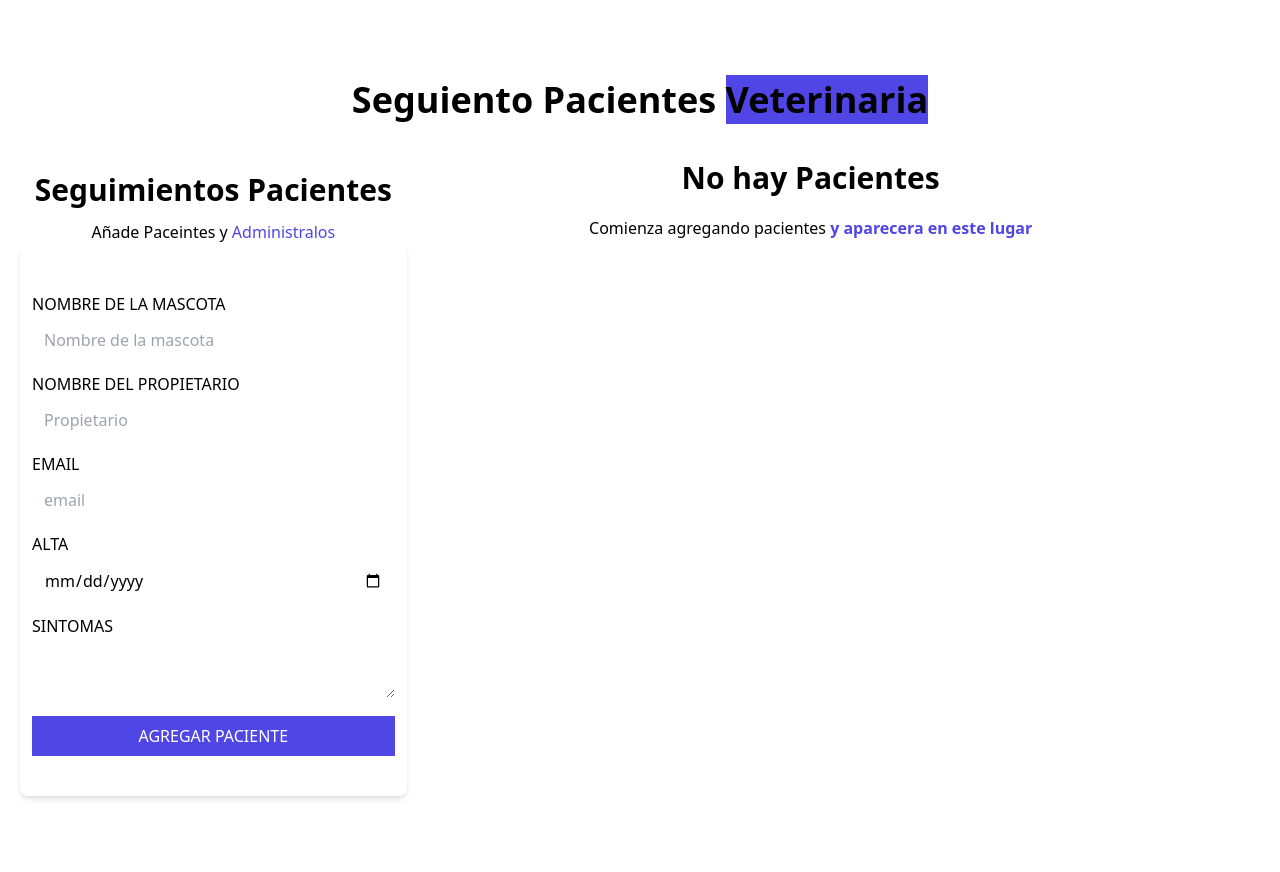
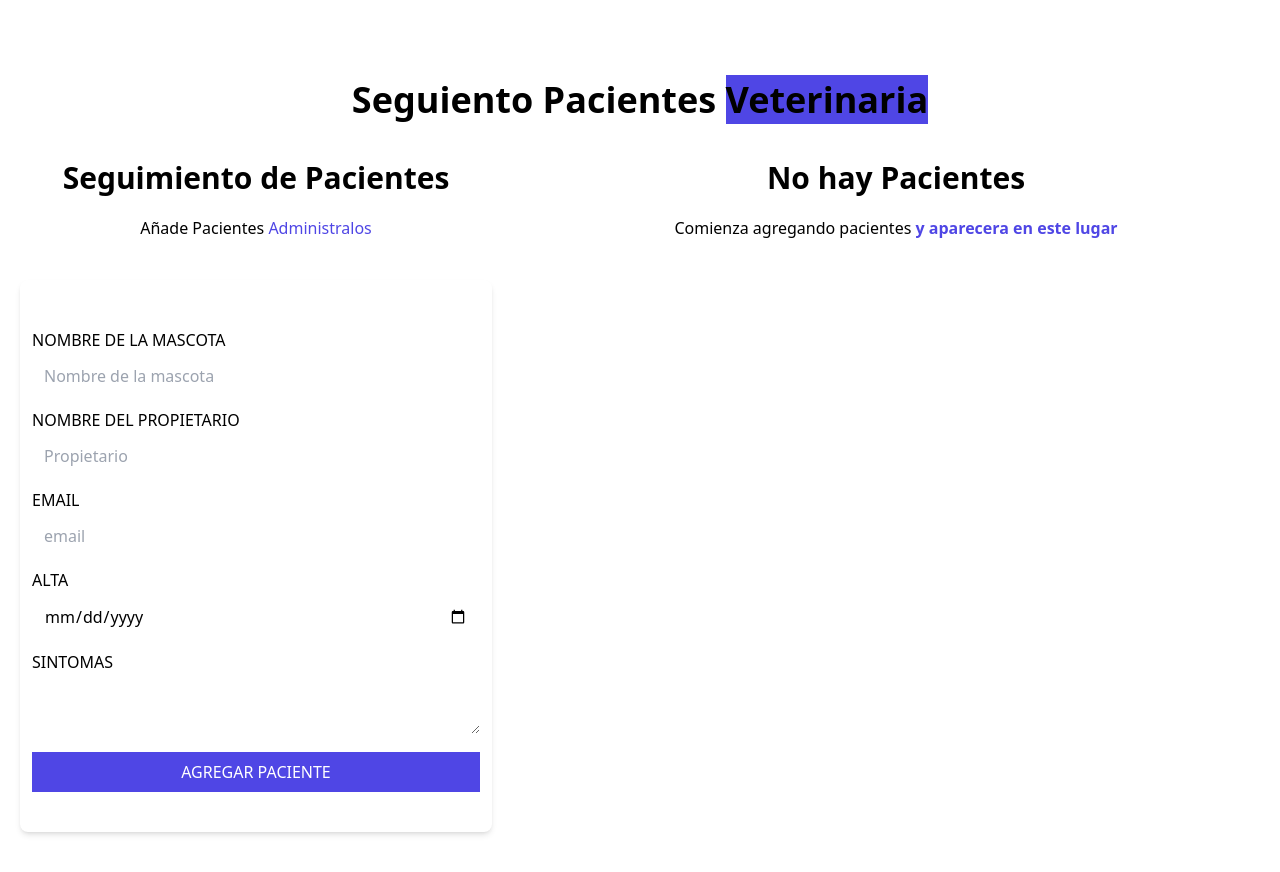
Before and after one commit to crccode/citas-pacientes, a React (Vite) app: page / in a window 1280 px wide. Before the commit the page ends 836 px from the top, so only its background shows below. Built offline with nearby package versions, Linux system fonts and the light colour scheme.

Commit message:
MEJARAS DOM

```diff
--- a/src/components/Formulario.jsx
+++ b/src/components/Formulario.jsx
@@ -71,11 +71,11 @@ const Formulario = ({ pacientes,setPacientes, paciente, setPaciente}) => {
   }, [paciente])
 
   return (
-    <div className="block md:w-1/3 text-center">
-      <h2 className="text-3xl font-bold my-3">Seguimientos Pacientes</h2>
-      <p>
-        Añade Paceintes y {""}
-        <span className="text-indigo-600">Administralos</span>
+    <div className="md:w-1/2 lg:w-2/5">
+      <h2 className='font-black text-3xl text-center'>Seguimiento de Pacientes</h2>
+      <p className=' mt-5 text-center mb-10 '>
+        Añade Pacientes {""}
+        <span className='text-indigo-600'>Administralos</span>
       </p>
       <form
         className="bg-white shadow-md rounded-lg py-10 px-3 mb-10 mx-5"
```
